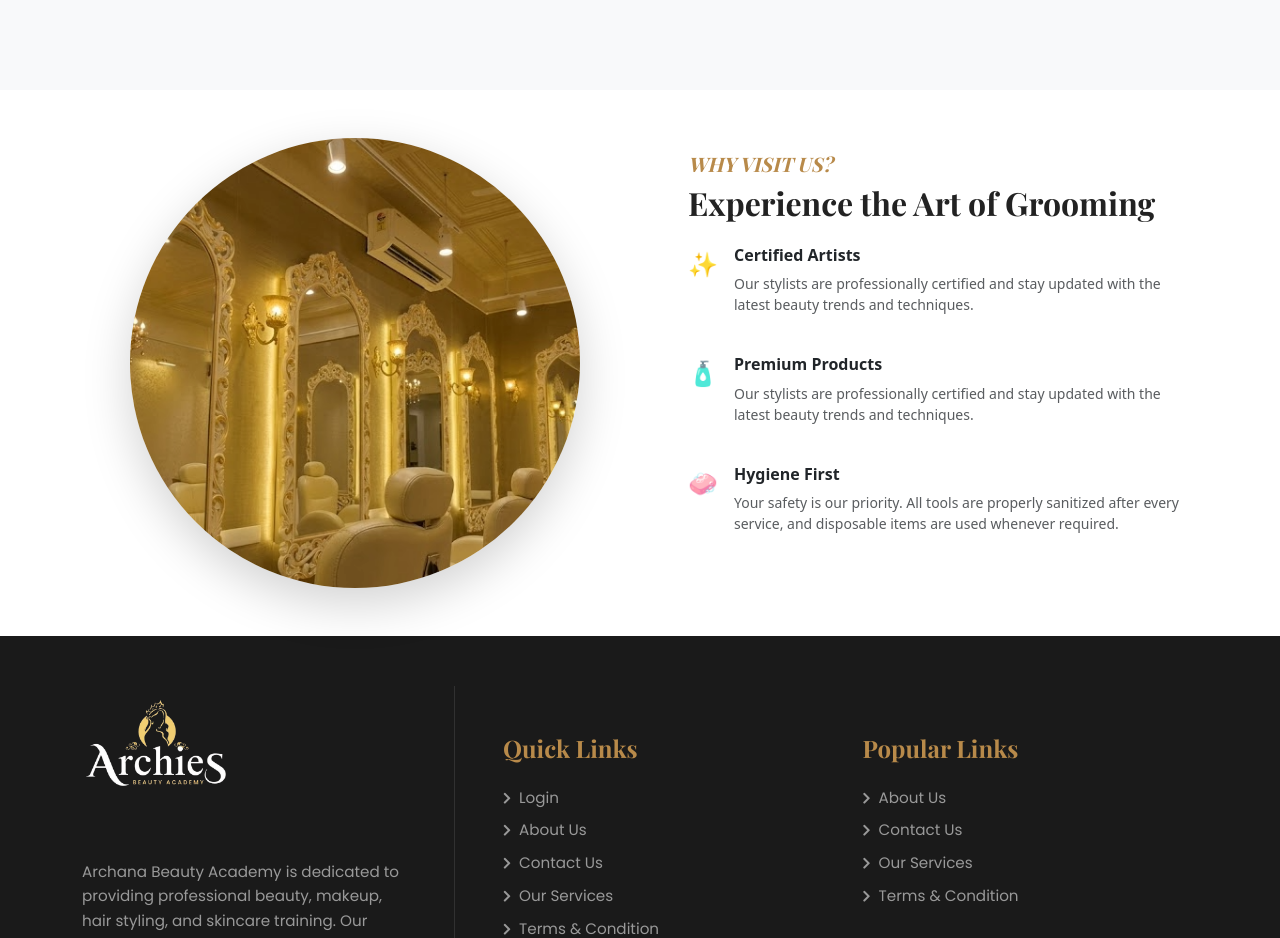
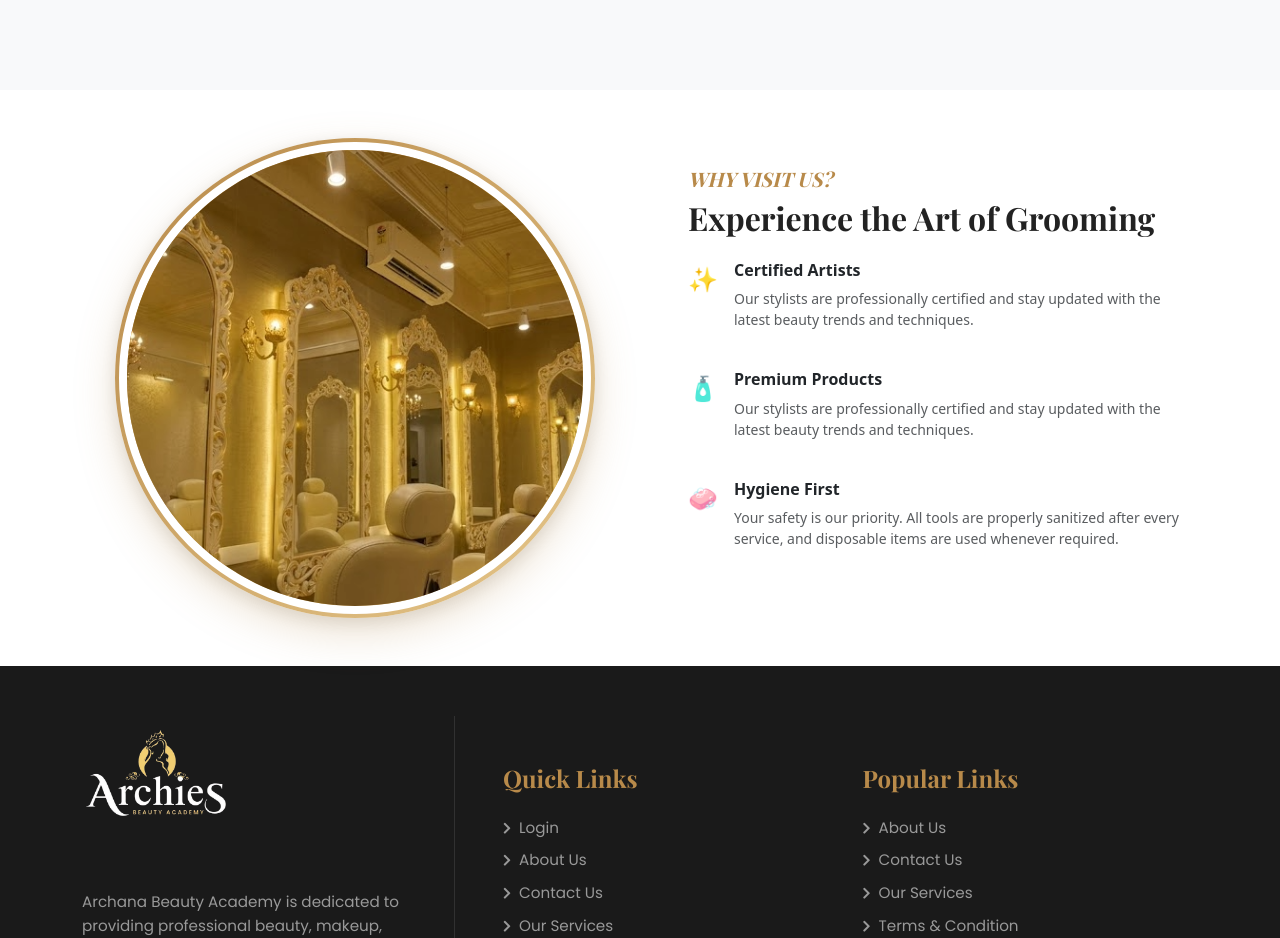
Before and after one commit to minakshimahajan27/Archies_Academy, a React (Vite) app: page /service in a window 1280 px wide. Shown: the part 1400-2338 px from the top of the page. Built offline with nearby package versions, Linux system fonts and the light colour scheme; a web font is replaced by a local one.

Commit message:
Updated website content

```diff
--- a/src/assets/css/style.css
+++ b/src/assets/css/style.css
@@ -702,6 +702,49 @@ box-sizing: border-box;
      color: white;
      font-size: 3rem;
  }
+ .salon-image-wrapper {
+  width: 480px;
+  height: 480px;
+  margin: 0 auto;
+  padding: 4px;
+  border-radius: 50%;
+  background: linear-gradient(135deg, #B88A4A, #e6c78b);
+  box-shadow:
+    0 15px 40px rgba(184, 138, 74, 0.25),
+    0 5px 15px rgba(0, 0, 0, 0.1);
+}
+
+.salon-image-wrapper:hover {
+  transform: translateY(-8px);
+  box-shadow:
+    0 25px 50px rgba(184, 138, 74, 0.35),
+    0 10px 25px rgba(0, 0, 0, 0.15);
+}
+
+.salon-image {
+  width: 100%;
+  height: 100%;
+  border-radius: 50%;
+  object-fit: cover;
+  border: 8px solid #fff;
+  display: block;
+}
+
+@media (max-width: 768px) {
+  .salon-image-wrapper {
+    width: 320px;
+    height: 320px;
+  }
+}
+.salon-image-wrapper::before {
+  content: "";
+  position: absolute;
+  inset: -15px;
+  border-radius: 50%;
+  background: rgba(184, 138, 74, 0.15);
+  z-index: -1;
+  position: relative;
+}
 
  /*Team..................................................................*/
 
--- a/src/pages/Service.jsx
+++ b/src/pages/Service.jsx
@@ -116,9 +116,15 @@ Your beauty is our identity.
       <section className="py-5 bg-white">
         <div className="container">
           <div className="row align-items-center">
-            <div className="col-lg-6 text-center">
-              <img src={service} className="img-fluid rounded-circle shadow-lg" style={{ width: '450px', height: '450px', objectFit: 'cover' }} alt="Salon Interior" />
-            </div>
+           <div className="col-lg-6 text-center">
+  <div className="salon-image-wrapper">
+    <img
+      src={service}
+      className="salon-image"
+      alt="Salon Interior"
+    />
+  </div>
+</div>
             <div className="col-lg-6 ps-lg-5 mt-4 mt-lg-0">
               <h5 className="text-uppercase all-subtitle fs-5" style={{ color: '#B88A4A' }}>Why Visit Us?</h5>
               <h2 className="all-main-title mb-4">Experience the Art of Grooming</h2>
```
